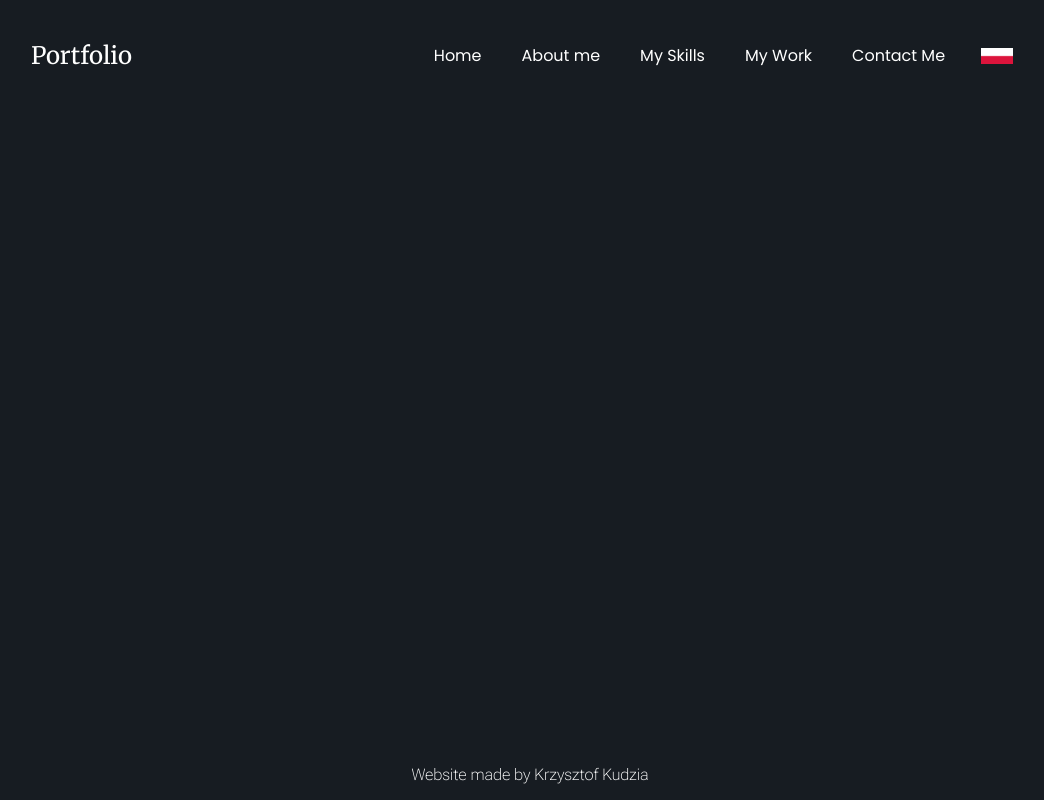
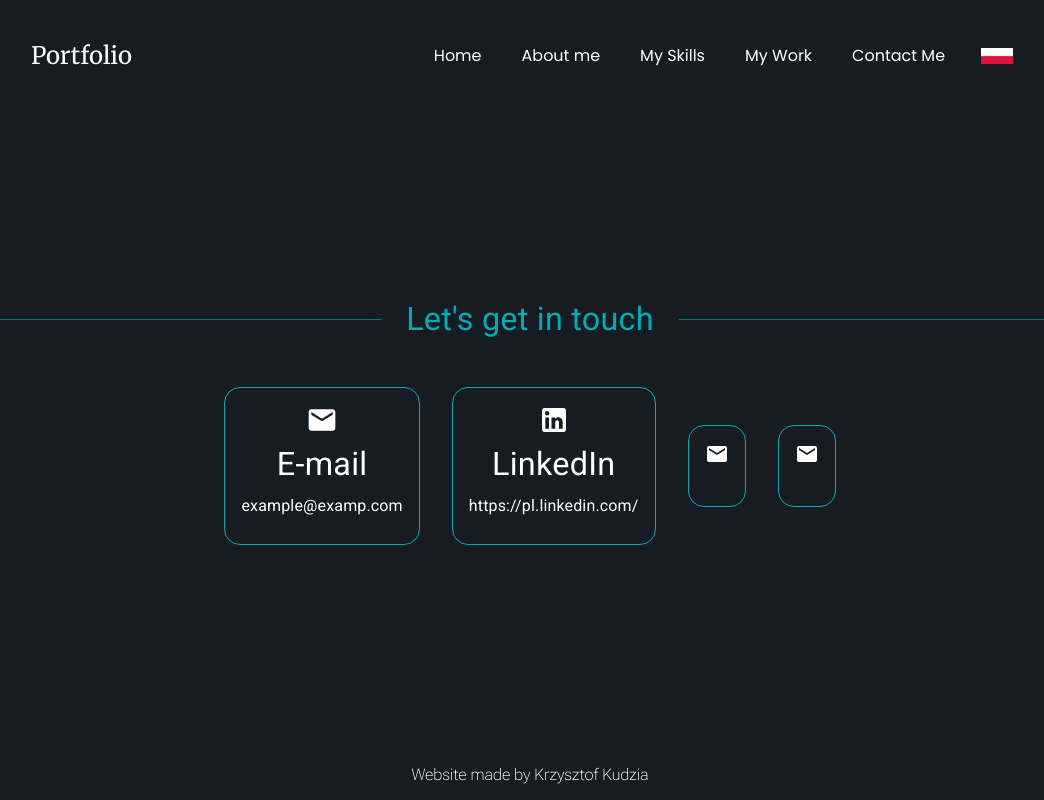
Before and after one commit to kdKrzysztof/portfolio, a Next.js app: page /Contact in a window 1280 px wide. Shown: the whole page, without its empty margins (110-1154 px from the left). Built offline with nearby package versions, Linux system fonts and the light colour scheme.

Commit message:
added basic contact option component, wip

```diff
--- /dev/null
+++ b/components/ContactOption.tsx
@@ -0,0 +1,15 @@
+import { Typography } from '@mui/material';
+import React, { FC } from 'react';
+import styles from '../styles/Contact.module.scss';
+
+const ContactOption: FC<any> = (props) => {
+  return (
+    <div className={styles.ContactContainer}>
+      {props.ImageIcon}
+      <Typography variant="h4">{props.ContactName}</Typography>
+      <Typography variant="subtitle1">{props.ContactData}</Typography>
+    </div>
+  );
+};
+
+export default ContactOption;
--- a/pages/Contact.tsx
+++ b/pages/Contact.tsx
@@ -1,8 +1,12 @@
-import { Grid, Typography } from '@mui/material';
+import { Typography } from '@mui/material';
 import styled from '@emotion/styled';
 import React from 'react';
 import styles from '../styles/Contact.module.scss';
 import getLanguage from '@/components/GetLanguage';
+import ContactType from '@/components/ContactOption';
+
+import EmailIcon from '@mui/icons-material/Email';
+import LinkedInIcon from '@mui/icons-material/LinkedIn';
 
 const RightText = styled.div`
 border: '1px solid',
@@ -17,9 +21,24 @@ const Contact = () => {
 
   return (
     <div className={styles.main}>
-      <div className={styles.content}>
-        <div className={styles.leftSide}></div>
-        <div className={styles.rightSide}></div>
+      <div className={styles.mainTop}>
+        <Typography variant="h4" color="#00ADB5">
+          {`Let's get in touch`}
+        </Typography>
+      </div>
+      <div className={styles.mainBottom}>
+        <ContactType
+          ContactName={'E-mail'}
+          ContactData={'example@examp.com'}
+          ImageIcon={<EmailIcon sx={{ fontSize: '2rem' }}/>}
+        />
+        <ContactType
+          ContactName={'LinkedIn'}
+          ContactData={'https://pl.linkedin.com/'}
+          ImageIcon={<LinkedInIcon sx={{ fontSize: '2rem' }} />}
+        />
+        <ContactType ImageIcon={<EmailIcon />} />
+        <ContactType ImageIcon={<EmailIcon />} />
       </div>
     </div>
   );
--- a/styles/Contact.module.scss
+++ b/styles/Contact.module.scss
@@ -8,86 +8,69 @@ $focus-color: #00747C;
     flex-direction: column;
     width: 100vw;
     height: auto;
-
-
-    & .content {
-        display: flex;
-        justify-content: center;
-        align-items: center;
-        flex-direction: row;
-        width: 60%;
-        height: 100%;
-
-        @media screen and (max-width: 705px) {
-            flex-direction: column;
-            width: 100%;
-            margin-top: 10%;
-            margin-bottom: 10%;
-        }
-
-        @media screen and (max-width: 1506px) {
-            width: 65%;
-        }
-
-        @media screen and (max-width: 1250px) {
-            width: 70%;
-        }
-
-        @media screen and (max-width: 1045px) {
-           width: 80%;
-        }
-
-
-        & .leftSide {
-            display: flex;
-            justify-content: flex-start;
-            flex-direction: column;
-            width: 50%;
-
-            @media  screen and (max-width: 705px) {
-                width: 70%;
-            }
-
-            & h6 {
-                display: flex;
-                align-items:flex-start;
-                justify-content: flex-start;
-                flex-direction: column;
-                position: relative;
-                margin-top: 1rem; //been using these options for ::after
-            }
-        }
-        & .rightSide {
-            display: flex;
-            align-items: center;
-            justify-content: center;
-            width: 50%;
-            height: 100%;
-            margin-left: 10%;
-
-            @media screen and (max-width: 705px) {
-                flex-direction: column;
-                width: 70%;
-                margin-left: 0;
-                margin-top: 3rem;
-            }
-        }
-    }
 }
 
-.Title{
+.mainTop{
     display: flex;
     align-items:center;
+    justify-content: center;
     flex-direction: row;
     overflow: hidden;
     position: relative;
     // margin-left: 1rem;
-    &::after {
-        position: absolute;
-        margin-left: 10rem;
+    margin-bottom: 2rem;
+    width: 100%;
+
+    &::before {
         content: "";
-        width: 100%;
+        width: 30%;
+        margin-right: 2%;
         height: 1px;
         background-color: $focus-color;
+
+        @media screen and (max-width: 500px) {
+            display: none;
+        }
+    }
+
+    &::after {
+        content: "";
+        width: 30%;
+        margin-left: 2%;
+        height: 1px;
+        background-color: $focus-color;
+        // transition: width 400ms 0 200ms;
+
+        @media screen and (max-width: 500px) {
+            margin-left: 5%;
+        }
+
     }
 }
+
+.mainBottom{
+    display: flex;
+    justify-content: center;
+    align-items: center;
+    flex-direction: row;
+    width: 100vw;
+    height: auto;
+    flex-wrap: wrap;
+
+    & .ContactContainer{
+        display: flex;
+        flex-direction: column;
+        justify-content: center;
+        align-items: center;
+
+        & * {
+            margin-bottom: .5rem;
+        }
+
+        color: white;
+        padding: 1rem;
+        margin: 1rem;
+        border: 1px solid $base-color;
+        border-radius: 1rem;
+    }
+}
```
